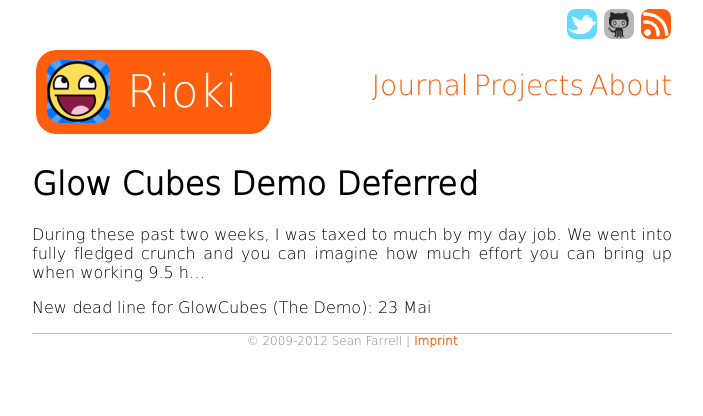
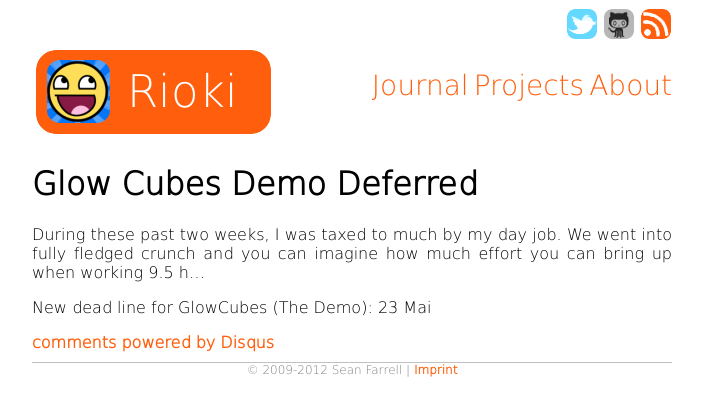
Before and after one commit to rioki/www.rioki.org, a Jekyll site: the page built from _posts/2010-04-30-cubes-defered.md, in a window 1280 px wide. Shown: the top 416 px of the page, without its empty margins (288-991 px from the left). Built offline with Jekyll 4.4.1, drawn with Linux system fonts in a browser that asks for light colours; Markdown is read by kramdown in place of the engine named in the settings; comment, search, counter and statistics services are not loaded; some of the changed lines change nothing that is shown.

Commit message:
Adds comments.

```diff
--- a/_layouts/post.html
+++ b/_layouts/post.html
@@ -2,3 +2,18 @@
 layout: default
 ---
 {{ content }}
+
+<div id="disqus_thread"></div>
+<script type="text/javascript">
+    /* * * CONFIGURATION VARIABLES: EDIT BEFORE PASTING INTO YOUR WEBPAGE * * */
+    var disqus_shortname = 'rioki'; // required: replace example with your forum shortname
+
+    /* * * DON'T EDIT BELOW THIS LINE * * */
+    (function() {
+        var dsq = document.createElement('script'); dsq.type = 'text/javascript'; dsq.async = true;
+        dsq.src = 'http://' + disqus_shortname + '.disqus.com/embed.js';
+        (document.getElementsByTagName('head')[0] || document.getElementsByTagName('body')[0]).appendChild(dsq);
+    })();
+</script>
+<noscript>Please enable JavaScript to view the <a href="http://disqus.com/?ref_noscript">comments powered by Disqus.</a></noscript>
+<a href="http://disqus.com" class="dsq-brlink">comments powered by <span class="logo-disqus">Disqus</span></a>
```
